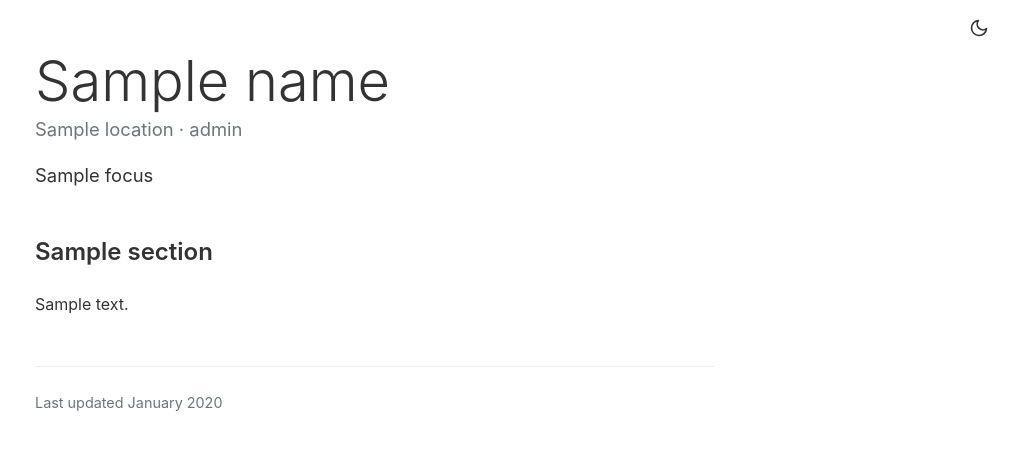
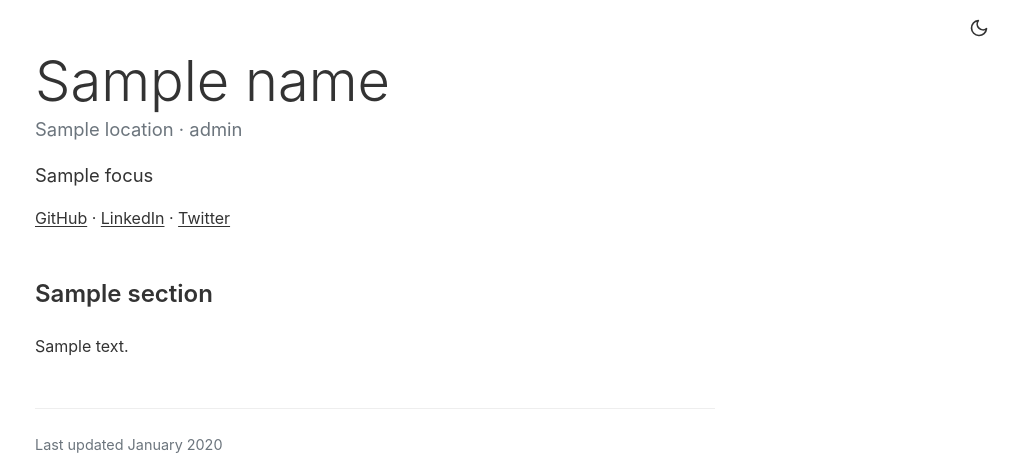
Before and after one commit to AnthonyBuildsOnBase/personalsite, a Flask app: template templates/index.html in a window 1280 px wide. Shown: the top 472 px of the page, without its empty margins (265-1280 px from the left). Run offline with Flask 3, Linux system fonts and the light colour scheme; the template is opened without the code that fills it: most values are stand-ins (such as "Sample title", 1, 10 or a date in 2020).

Commit message:
Agent query: Are the social links now showing directly under the location/role, and is the Base link working in the Now section?
Add social media links to about section.

Screenshot: https://storage.googleapis.com/screenshot-production-us-central1/3c5736a1-8f89-4729-8f63-9b4bd9a5496e/b4f74423-7d95-4ae5-8938-0cdd69cd8e35.jpg

```diff
--- a/templates/index.html
+++ b/templates/index.html
@@ -12,6 +12,11 @@
         <p class="lead">
             {{ current.focus }}
         </p>
+        <div class="social-links">
+            <a href="https://github.com/johndoe">GitHub</a> ·
+            <a href="https://linkedin.com/in/johndoe">LinkedIn</a> ·
+            <a href="https://twitter.com/johndoe">Twitter</a>
+        </div>
     </header>
 
     {% for section in sections %}
```
Also changed, not shown: app.py (+6 -10 lines).
